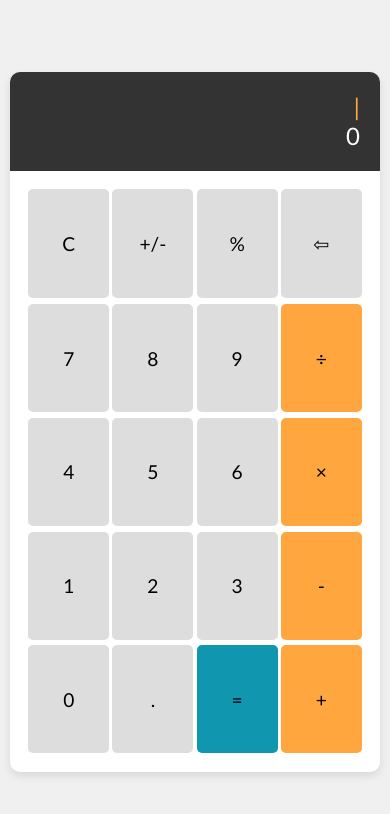
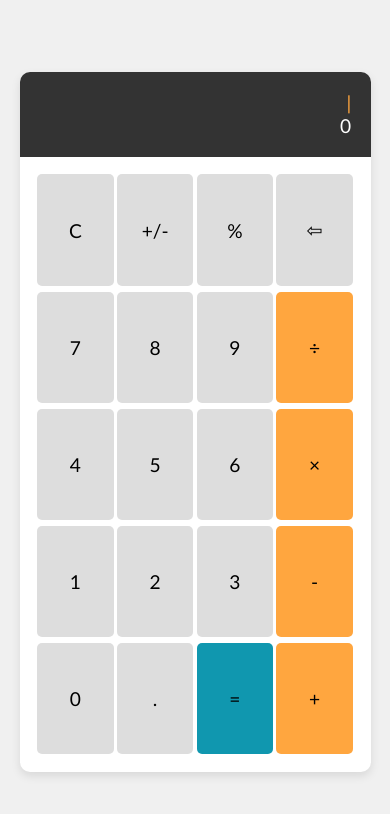
Before and after one commit to coffeelipe/coffeelipe.github.io, a plain HTML site: page index.html in a window 390 px wide. Drawn offline with nearby package versions, Linux system fonts and the light colour scheme.

Commit message:
adjusted mobile responsiveness

```diff
--- a/styles.css
+++ b/styles.css
@@ -109,19 +109,18 @@
 
   /* For smaller screens like mobile phones */
   @media (max-width: 576px) {
-    #container {
-      width: 95vw; /* Use more of the available viewport width */
-      aspect-ratio: 2 / 3; /* Maintain the same aspect ratio */
+    #  #container {
+      width: 100vw; /* Full width on small screens */
+      height: 100vh; /* Full height on small screens */
+      aspect-ratio: 2/3; /* Remove aspect ratio to allow better fit */
     }
-
     .button {
-      flex-basis: 20%; /* Larger buttons for smaller screens */
-      font-size: 1.2em; /* Slightly reduce font size */
-      padding: 10px;
+      flex-basis: calc(% - 10px); /* Adjust button size for small screens */
+      height: auto;
+      font-size: 1.2em;
     }
-
     .display {
-      font-size: 1.5em; /* Reduce the font size of the display for smaller screens */
+      font-size: 1.2em;
     }
   }
 
```
